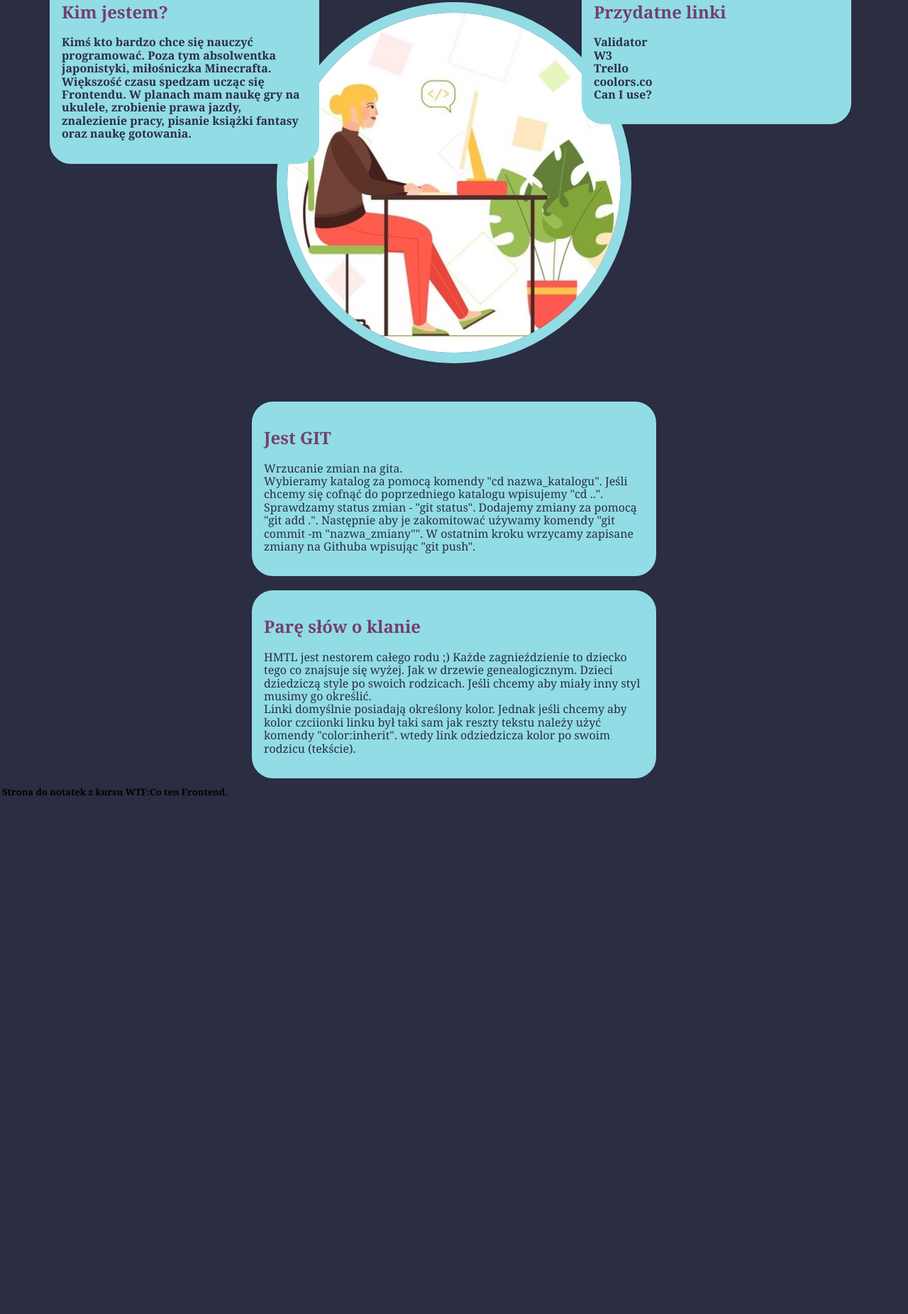
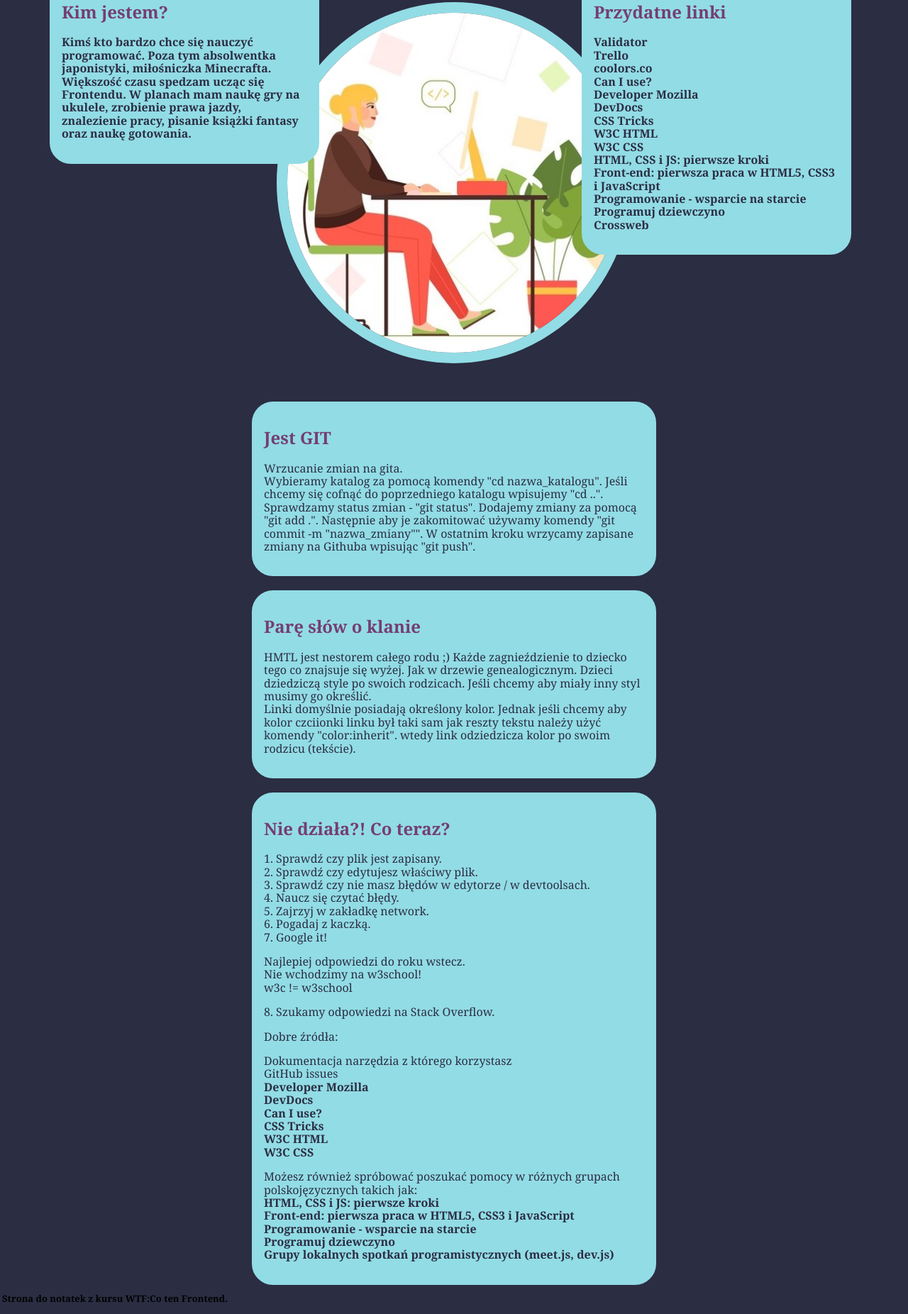
Before and after one commit to jjaworska-hub/homepage, a plain HTML site: page index.html in a window 1280 px wide. Shown: the part 134-1986 px from the top of the page at 71% size. Before the commit the page ends 1272 px from the top, so only its background shows below. Drawn offline with Linux system fonts and the light colour scheme.

Commit message:
adding notes to main site

```diff
--- a/index.html
+++ b/index.html
@@ -35,11 +35,19 @@
             <h2 class="links-title">Przydatne linki</h2>
             <p>
                 <b><a class="links-link" href="https://validator.w3.org/nu/#textarea">Validator</a></b></br>
-                <b><a class="links-link" href="https://www.w3.org/TR/html52/">W3</a></b></br>
-                <b><a class="links-link"
-                        href="https://trello.com/login?returnUrl=%2Fjoannajaworska13%2Fboards">Trello</a></b></br>
+                <b><a class="links-link" href="https://trello.com/login?returnUrl=%2Fjoannajaworska13%2Fboards">Trello</a></b></br>
                 <b><a class="links-link" href="https://coolors.co/">coolors.co</a></b></br>
                 <b><a class="links-link" href="https://caniuse.com/">Can I use?</a></b></br>
+                <b><a class="links-link" href="https://developer.mozilla.org/pl/">Developer Mozilla</a></b></br>
+                <b><a class="links-link" href="https://devdocs.io/">DevDocs</a></b></br>
+                <b><a class="links-link" href="https://css-tricks.com/almanac/">CSS Tricks</a></b></br>
+                <b><a class="links-link" href="https://www.w3.org/TR/html52/">W3C HTML</a></b></br>
+                <b><a class="links-link" href="https://www.w3.org/TR/CSS/">W3C CSS</a></b></br>
+                <b><a class="links-link" href="https://www.facebook.com/groups/742940452405327/">HTML, CSS i JS: pierwsze kroki</a></b></br>
+                <b><a class="links-link" href="https://www.facebook.com/groups/1485218891734165/">Front-end: pierwsza praca w HTML5, CSS3 i JavaScript</a></b></br>
+                <b><a class="links-link" href="https://www.facebook.com/groups/157790704649699/">Programowanie - wsparcie na starcie</a></b></br>
+                <b><a class="links-link" href="https://www.facebook.com/groups/programujdziewczyno/">Programuj dziewczyno</a></b></br>
+                <b><a class="links-link" href="https://crossweb.pl/">Crossweb</a></b></br>
             </p>
         </section>
     </div>
@@ -90,6 +98,46 @@
                 </article>
             </section>
         </div>
+        <div class="row">
+            <section class="notes-section">
+                <article>
+                    <p>
+                    <h2>Nie działa?! Co teraz?</h2>
+                    1. Sprawdź czy plik jest zapisany.</br>
+                    2. Sprawdź czy edytujesz właściwy plik.</br>
+                    3. Sprawdź czy nie masz błędów w edytorze / w devtoolsach.</br>
+                    4. Naucz się czytać błędy.</br>
+                    5. Zajrzyj w zakładkę network.</br>
+                    6. Pogadaj z kaczką.</br>
+                    7. Google it!</br>
+                    <p>
+                        Najlepiej odpowiedzi do roku wstecz.</br>
+                        Nie wchodzimy na w3school!</br>
+                        w3c != w3school</br>
+                    </p>
+                    8. Szukamy odpowiedzi na Stack Overflow.</br>
+                    </p>
+                    Dobre źródła:</br>
+                    <p>
+                        Dokumentacja narzędzia z którego korzystasz</br>
+                        GitHub issues</br>
+                        <b><a class="links-link" href="https://developer.mozilla.org/pl/">Developer Mozilla</a></b></br>
+                        <b><a class="links-link" href="https://devdocs.io/">DevDocs</a></b></br>
+                        <b><a class="links-link" href="https://caniuse.com/">Can I use?</a></b></br>
+                        <b><a class="links-link" href="https://css-tricks.com/almanac/">CSS Tricks</a></b></br>
+                        <b><a class="links-link" href="https://www.w3.org/TR/html52/">W3C HTML</a></b></br>
+                        <b><a class="links-link" href="https://www.w3.org/TR/CSS/">W3C CSS</a></b></br>
+                    </p>
+                    Możesz również spróbować poszukać pomocy w różnych grupach polskojęzycznych takich jak:</br>
+                    <b><a class="links-link" href="https://www.facebook.com/groups/742940452405327/">HTML, CSS i JS: pierwsze kroki</a></b></br>
+                    <b><a class="links-link" href="https://www.facebook.com/groups/1485218891734165/">Front-end: pierwsza praca w HTML5, CSS3 i JavaScript</a></b></br>
+                    <b><a class="links-link" href="https://www.facebook.com/groups/157790704649699/">Programowanie - wsparcie na starcie</a></b></br>
+                    <b><a class="links-link" href="https://www.facebook.com/groups/programujdziewczyno/">Programuj dziewczyno</a></b></br>
+                    <b><a class="links-link" href="https://crossweb.pl/">Grupy lokalnych spotkań programistycznych (meet.js, dev.js)</a></b></br>
+                </p>
+                </article>
+            </section>
+        </div>
     </main>
     <footer>
         <h3 class="footer">Strona do <a class="footer-link" href="#notatki">notatek</a> z kursu WTF:Co ten Frontend.
--- a/style.css
+++ b/style.css
@@ -57,15 +57,15 @@ main{
 
 .row {
   display: flex;
-    flex-direction: row;
-    justify-content: center;
+  flex-direction: row;
+  justify-content: center;
 }
 
 .main-page {
   color: #92DCE5;
   font-family:Georgia, 'Times New Roman', Times, serif;
-  width:500px;
 }
+
 h1{
   color: #92DCE5;
   font-family:Georgia, 'Times New Roman', Times, serif;
@@ -73,6 +73,7 @@ h1{
   margin: auto;
   width:max-content;
 }
+
 h2 {
   color: #753e70;
   font-family:Georgia, 'Times New Roman', Times, serif;
```
